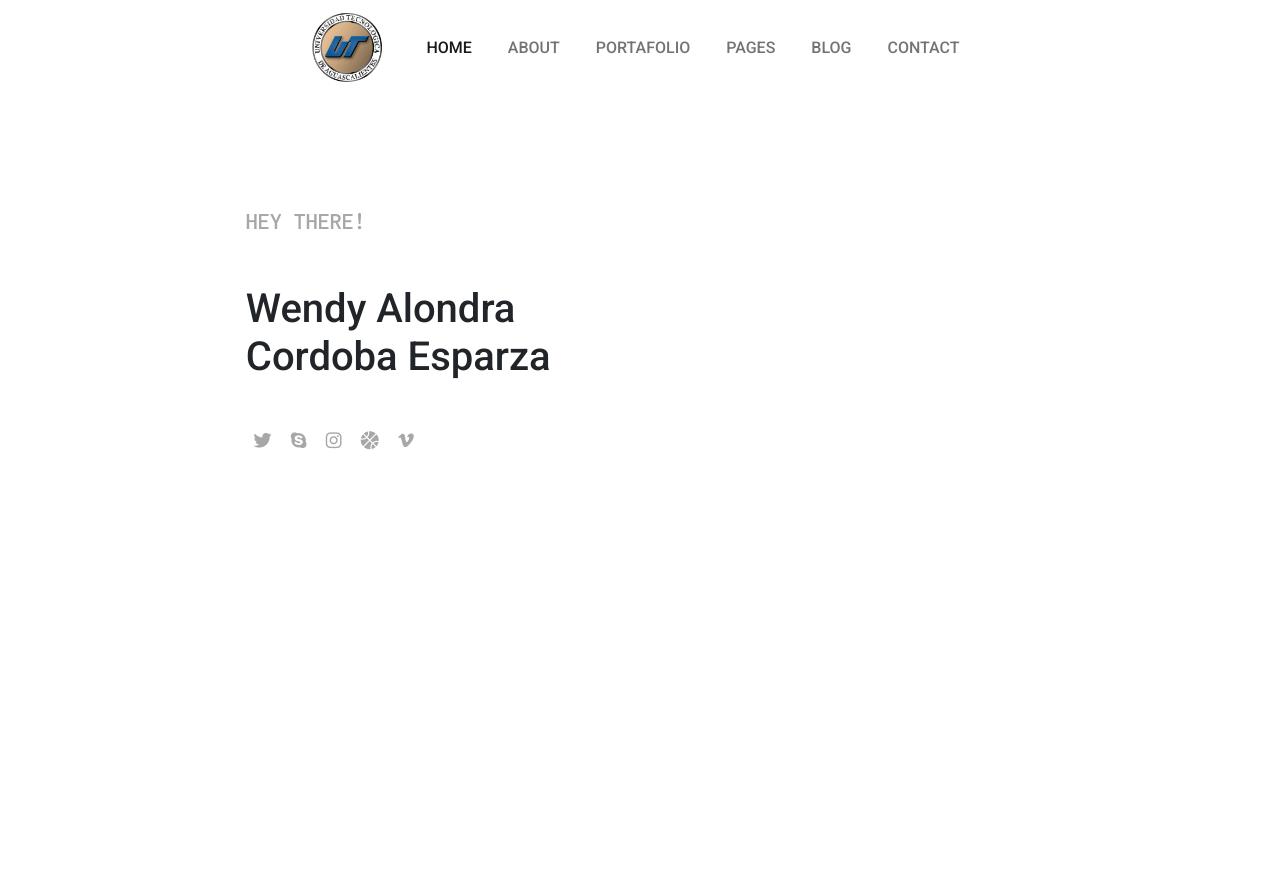
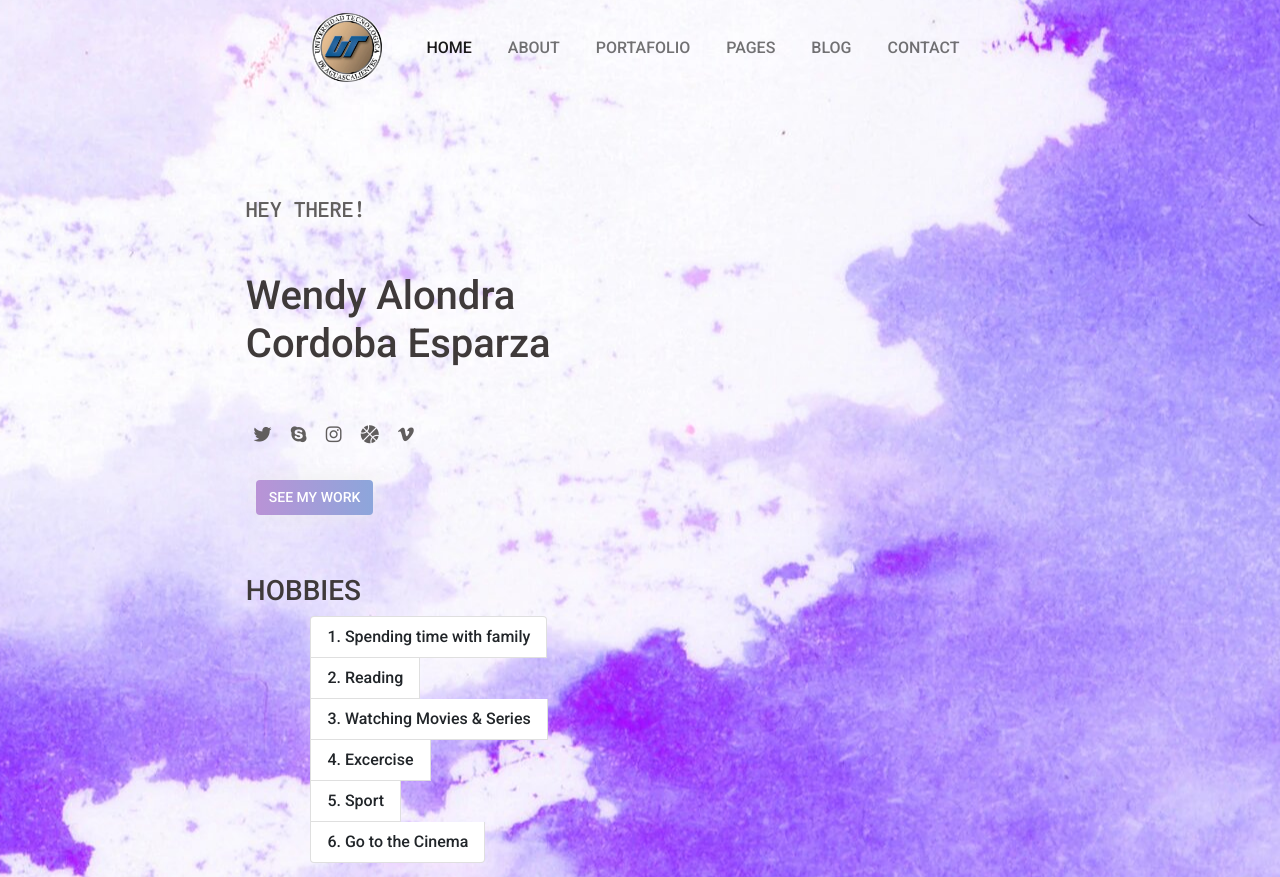
Before and after one commit to AlondraCordoba/projectDWIUI, a plain HTML site: page index.html in a window 1280 px wide. Shown: the top 877 px of the page. Before the commit the page ends 800 px from the top, so only its background shows below. Drawn offline with nearby package versions, Linux system fonts and the light colour scheme.

Commit message:
feat: Added Hobbies & Button

```diff
--- a/css/styles.css
+++ b/css/styles.css
@@ -5,6 +5,10 @@
 }
 .headerNav .navbar{
     background-color: transparent !important;
+}
+.headerNav {
+    background: url(../assets/img/manchas-acuarela-moradas.jpg) no-repeat center;
+    min-height: 100vh;
 }
 #navbarNav{
     justify-content: center !important;
@@ -23,22 +27,22 @@ li{
     border-radius: 50px !important;
 }
 .divContainer{
-    margin-top: 5% !important;
+    margin-top: 4% !important;
 }
 .h4Hi{
     margin-left: 30% !important;
     font-family: 'Inconsolata', monospace !important;
-    color:rgb(167, 167, 167);
+    color:rgb(97, 94, 94);
 }
 .h1Name{
     margin-left: 30% !important;
     margin-top: 9% !important;
     text-align: left;
+    color:rgb(63, 58, 58);
 }
 .divIcons{
     margin-left: 30% !important;
     margin-top: 3% !important;
-    color:rgb(167, 167, 167);
 }
 .divIcons i{
     margin-left: 2% !important;
@@ -47,8 +51,41 @@ li{
 }
 .divIcons a{
     text-decoration: none !important;
-    color:rgb(167, 167, 167);
+    font-size: 22px !important;
+    color:rgb(97, 94, 94);
 }
 i:hover{
     cursor: pointer;
 }
+.btn-grad {
+    margin-top: 8% !important;
+    background-image: linear-gradient(to right, #B993D6 0%, #8CA6DB  51%, #B993D6  100%);
+    margin: 10px;
+    padding: 15px 45px;
+    text-align: center;
+    text-transform: uppercase;
+    transition: 0.5s;
+    background-size: 200% auto;
+    color: white;
+    box-shadow: 0 0 20px #eee;
+    border-radius: 10px;
+    display: block;
+    font-size: 14px !important;
+}
+.btn-grad:hover {
+  background-position: right center;
+    color: #fff;
+    text-decoration: none;
+}
+.btn-grad a{
+    color: #fff !important;
+    text-decoration: none !important;
+    font-weight: normal !important;
+}
+.containerButton{
+    margin-left: 30% !important;
+}
+.containerHobbies ul{
+    margin-left: 40% !important;
+    background-color: transparent !important;
+}
--- a/index.html
+++ b/index.html
@@ -57,6 +57,23 @@
                         <a href="https://www.airbnb.mx/?_set_bev_on_new_domain=1653599094_ZWFlY2Q4NGM0MWQy" aria-label="Twitter" target="_blank" rel="noopener" class="social-icon twitter grayscale"><i class="fas fa-basketball-ball"></i></a>
                         <a href="https://vimeo.com/en" aria-label="Twitter" target="_blank" rel="noopener" class="social-icon twitter grayscale"><i class="fab fa-vimeo-v"></i></a>
                     </div>
+                    <div class="containerButton">
+                        <button type="button" class="btn btn-grad" aria-label="button">
+                            <a href="https://diagnostic-exam-dwi.vercel.app/?classId=6c245cf2-9243-415c-985f-ee68bfac998d&assignmentId=0cdcbcbb-52b4-4c27-8c80-b48e1d9ee8b1&submissionId=4f5e3e2b-552d-effd-52bd-61106177ec9d" target="_blank" aria-label="Button" class="social">SEE MY WORK</a>
+                        </button>
+                    </div>
+                    <div class="containerHobbies">
+                        <h3 class="h1Name">HOBBIES</h3>
+                        <ul class="list-group list-group-numbered align-items-start">
+                            <li class="list-group-item">Spending time with family</li>
+                            <li class="list-group-item">Reading</li>
+                            <li class="list-group-item">Watching Movies & Series</li>
+                            <li class="list-group-item">Excercise</li>
+                            <li class="list-group-item">Sport</li>
+                            <li class="list-group-item">Go to the Cinema</li>
+                          </ul>
+                    </div>
+                    <br><br><br><br><br>
                 </div>
             </div>
         </div>
```
Also changed, not shown: assets/img/manchas-acuarela-moradas.jpg (added), assets/img/manchas-acuarela-moradas.webp (added).
